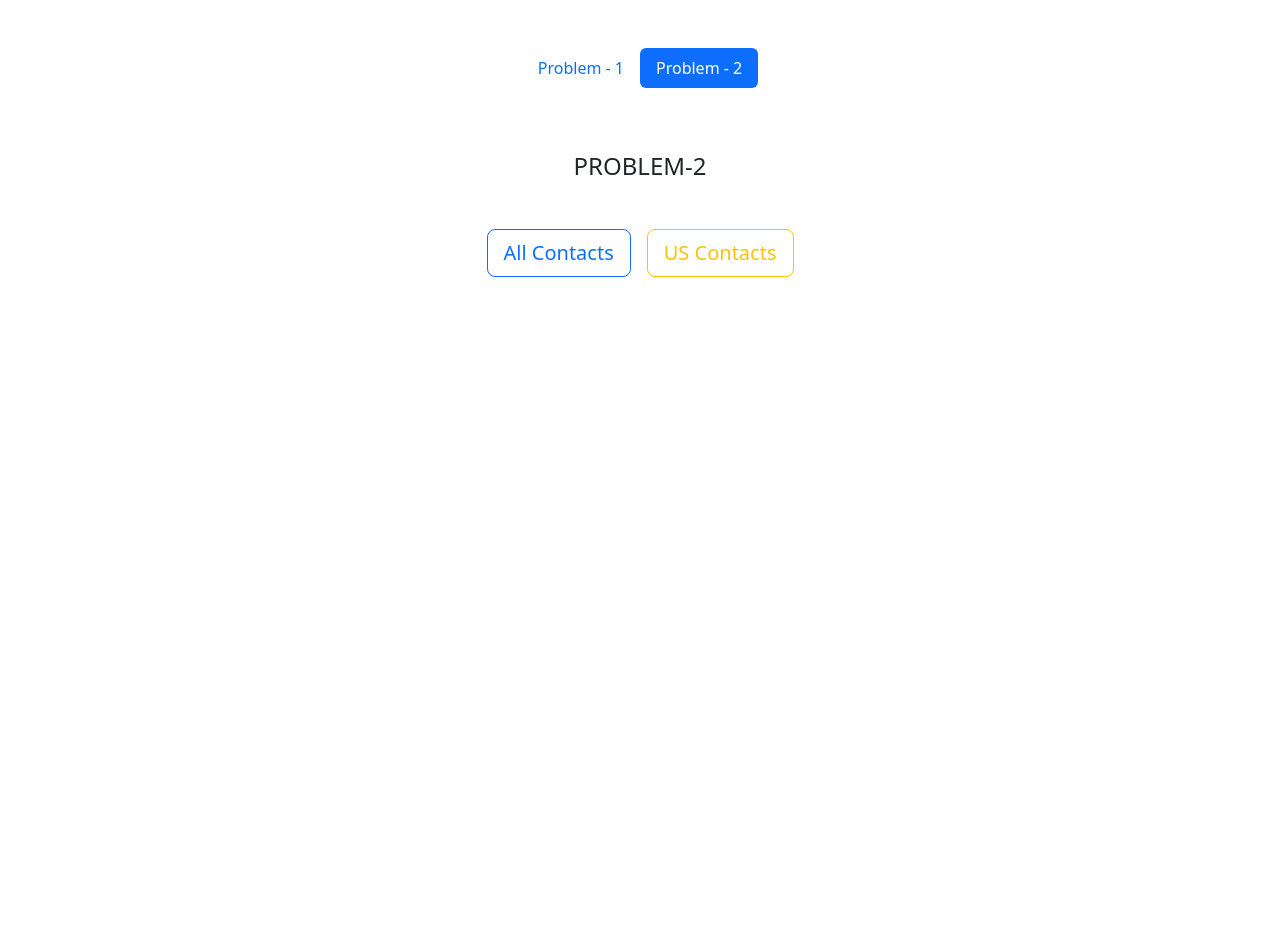
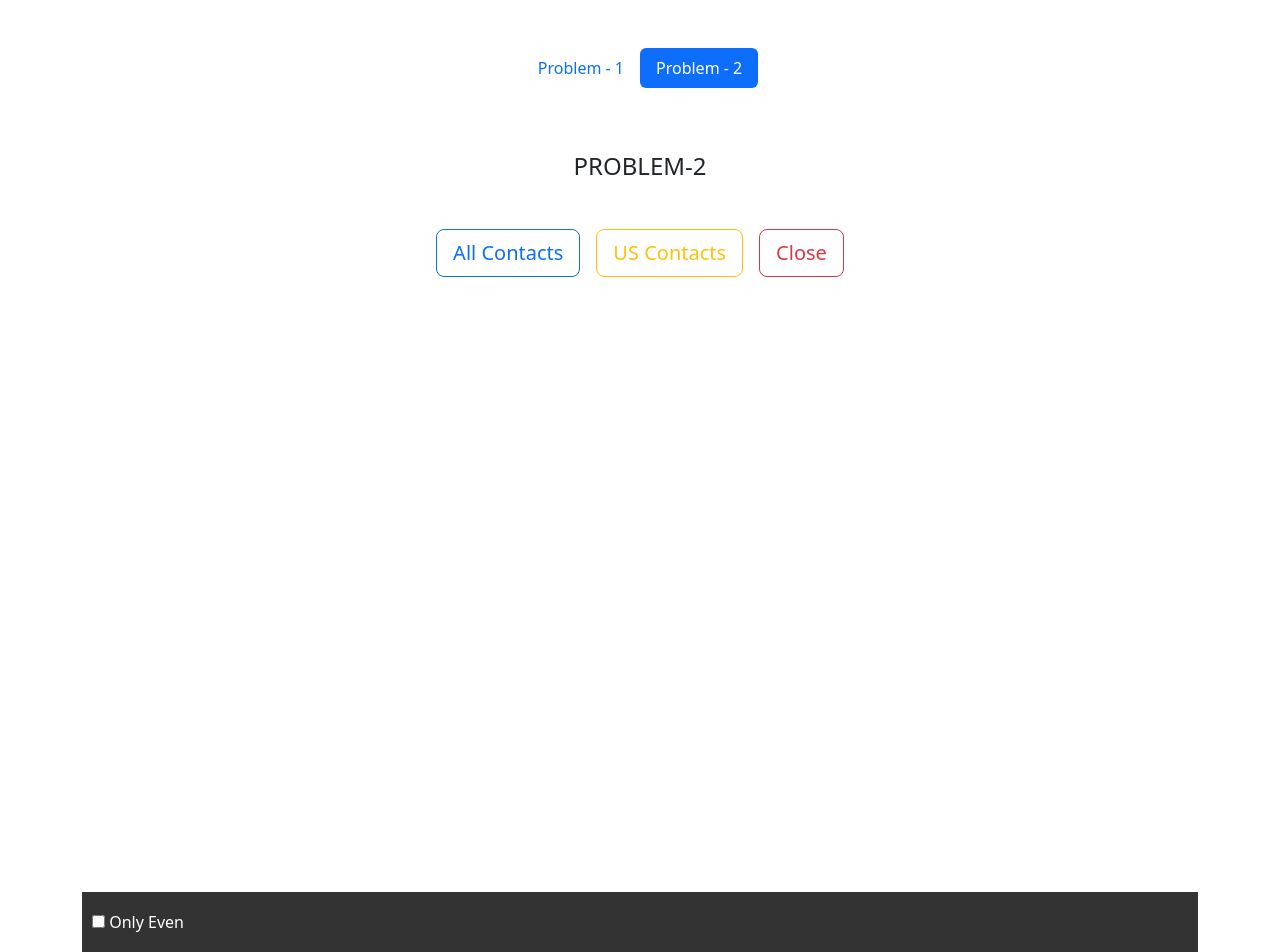
Before and after one commit to azahinhasan/mediusware_task, a React (Vite) app: page /problem-2 in a window 1280 px wide. Before the commit the page ends 800 px from the top, so only its background shows below. Built offline with nearby package versions, Linux system fonts and the light colour scheme.

Commit message:
feat: problem 2 - user can see all data based on country,can colse and can filter by only even id now

```diff
--- /dev/null
+++ b/src/api-pages.js
@@ -0,0 +1,32 @@
+const getAllContacts = async () => {
+  try {
+    let response = await fetch(`https://contact.mediusware.com/api/contacts/`, {
+      method: "GET",
+      headers: {
+        Accept: "application/json",
+        "Content-Type": "application/json"
+      },
+    });
+    return await response.json();
+  } catch (err) {
+    console.log(err);
+  }
+};
+
+
+const getContactsByCountry = async (country) => {
+  try {
+    let response = await fetch(`https://contact.mediusware.com/api/country-contacts/`+country+'/', {
+      method: "GET",
+      headers: {
+        Accept: "application/json",
+        "Content-Type": "application/json"
+      },
+    });
+    return await response.json();
+  } catch (err) {
+    console.log(err);
+  }
+};
+
+export {getAllContacts,getContactsByCountry}
--- a/src/components/Problem-1.jsx
+++ b/src/components/Problem-1.jsx
@@ -7,12 +7,14 @@ const Problem1 = () => {
   const handleClick = (val) => {
     switch (val) {
       case "all":
-        let temp={
-            active:data.filter((el) => el.status === "active"),
-            completed:data.filter((el) => el.status === "completed"),
-            other:data.filter((el) => el.status !== "completed"&&el.status !== "active"),
-        }
-        setShow([...temp.active,...temp.completed,...temp.other]);
+        let temp = {
+          active: data.filter((el) => el.status === "active"),
+          completed: data.filter((el) => el.status === "completed"),
+          other: data.filter(
+            (el) => el.status !== "completed" && el.status !== "active"
+          ),
+        };
+        setShow([...temp.active, ...temp.completed, ...temp.other]);
         break;
       default:
         setShow(data.filter((el) => el.status === val));
@@ -22,7 +24,7 @@ const Problem1 = () => {
     e.preventDefault();
     const newData = {
       name: e.target.elements.name.value,
-      status: e.target.elements.status.value.toLowerCase().replace(/\s+/g, ''),
+      status: e.target.elements.status.value.toLowerCase().replace(/\s+/g, ""),
     };
     setData([...data, newData]);
     setShow([...data, newData]);
@@ -90,7 +92,7 @@ const Problem1 = () => {
               </button>
             </li>
           </ul>
-          <div className="tab-content"></div>
+          <div className="tab-content">
             <table className="table table-striped ">
               <thead>
                 <tr>
@@ -112,6 +114,9 @@ const Problem1 = () => {
           </div>
         </div>
       </div>
+
+
+    </div>
   );
 };
 
--- a/src/components/Problem-2.jsx
+++ b/src/components/Problem-2.jsx
@@ -1,19 +1,109 @@
-import React from 'react';
+import React, { useState } from "react";
+import { getAllContacts, getContactsByCountry } from "../api-pages";
 
 const Problem2 = () => {
-
+  const [data, setData] = useState([]);
+  const [isChecked, setIsChecked] = useState(false);
+  const fetchData = async (type) => {
+    let tempData = [];
+    if (type === "all") {
+      await getAllContacts().then((res) => {
+        console.log(res.results);
+        if (res.results) {
+          tempData = res.results;
+          //setData(res.results);
+        }
+      });
+    } else {
+      await getContactsByCountry(type).then((res) => {
+        console.log(res.results);
+        if (res.results) {
+          tempData = res.results;
+          // setData(res.results);
+        }
+      });
+    }
+    if (isChecked && tempData.length > 0) {
+      tempData = tempData.filter((el) => el.id % 2 === 0);
+    }
+    setData(tempData);
+    //United States
+  };
   return (
-
+    <div style={{ position: "relative", minHeight: "100vh" }}>
       <div className="container">
         <div className="row justify-content-center mt-5">
-                <h4 className='text-center text-uppercase mb-5'>Problem-2</h4>
+          <h4 className="text-center text-uppercase mb-5">Problem-2</h4>
 
           <div className="d-flex justify-content-center gap-3">
-                <button className="btn btn-lg btn-outline-primary" type="button" >All Contacts</button>
-                <button className="btn btn-lg btn-outline-warning" type="button" >US Contacts</button>
+            <button
+              className="btn btn-lg btn-outline-primary"
+              type="button"
+              onClick={() => fetchData("all")}
+            >
+              All Contacts
+            </button>
+            <button
+              className="btn btn-lg btn-outline-warning"
+              type="button"
+              onClick={() => fetchData("United States")}
+            >
+              US Contacts
+            </button>
+            <button
+              className="btn btn-lg btn-outline-danger"
+              type="button"
+              onClick={() => setData([])}
+            >
+              Close
+            </button>
+          </div>
+        </div>
+        {data.length > 0 && (
+          <div className="tab-content">
+            <table className="table table-striped ">
+              <thead>
+                <tr>
+                  <th scope="col">Country</th>
+                  <th scope="col">Phone</th>
+                </tr>
+              </thead>
+              <tbody>
+                {data.map((el, i) => {
+                  return (
+                    <tr key={i}>
+                      <th scope="col">{el.country.name}</th>
+                      <th scope="col">{el.phone}</th>
+                    </tr>
+                  );
+                })}
+              </tbody>
+            </table>
+          </div>
+        )}
       </div>
 
-            </div>
+      <footer
+        style={{
+          position: "absolute",
+          bottom: "0",
+          left: "0",
+          width: "100%",
+          height: "60px",
+          backgroundColor: "#333",
+          color: "white",
+          textAlign: "left",
+          paddingLeft: "10px",
+          lineHeight: "60px",
+        }}
+      >
+        <input
+          type="checkbox"
+          checked={isChecked}
+          onChange={() => setIsChecked(!isChecked)}
+        />{" "}
+        Only Even
+      </footer>
     </div>
   );
 };
```
Lines whose indentation alone changed are shown as unchanged.
